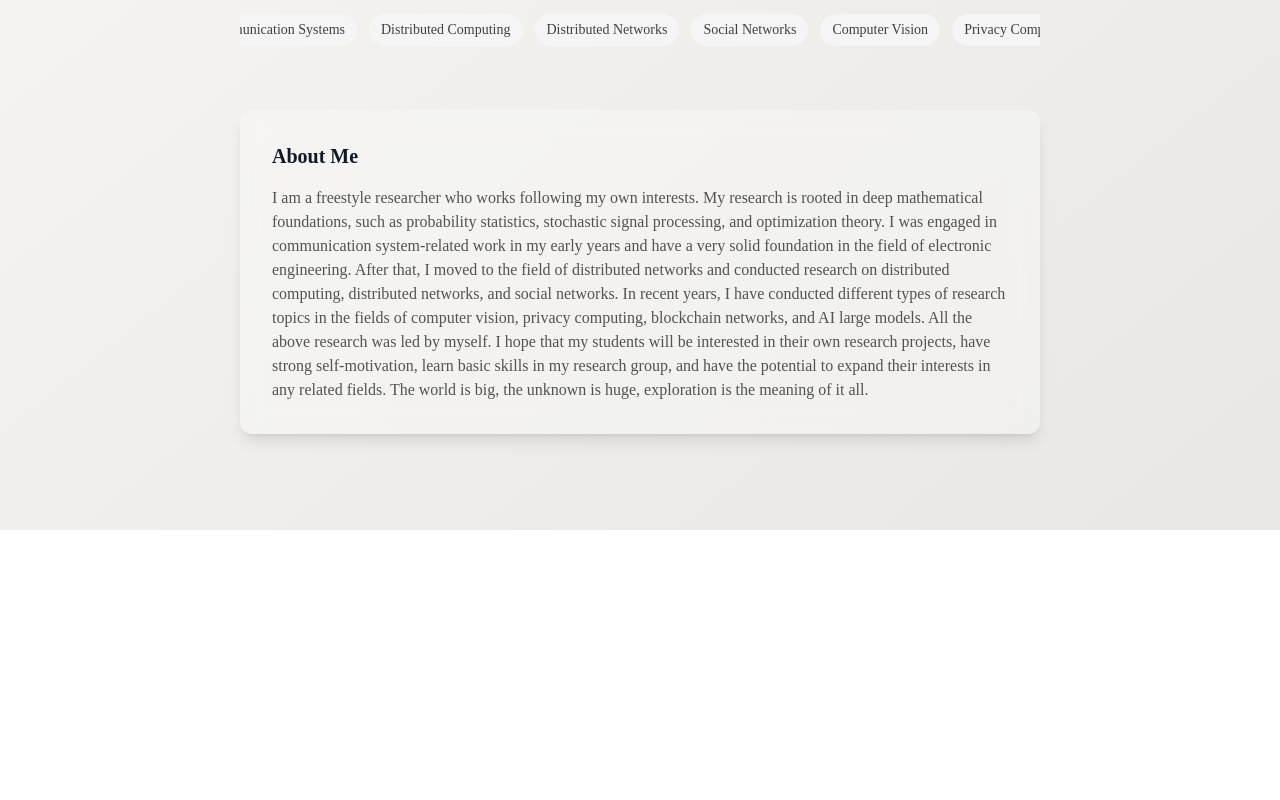
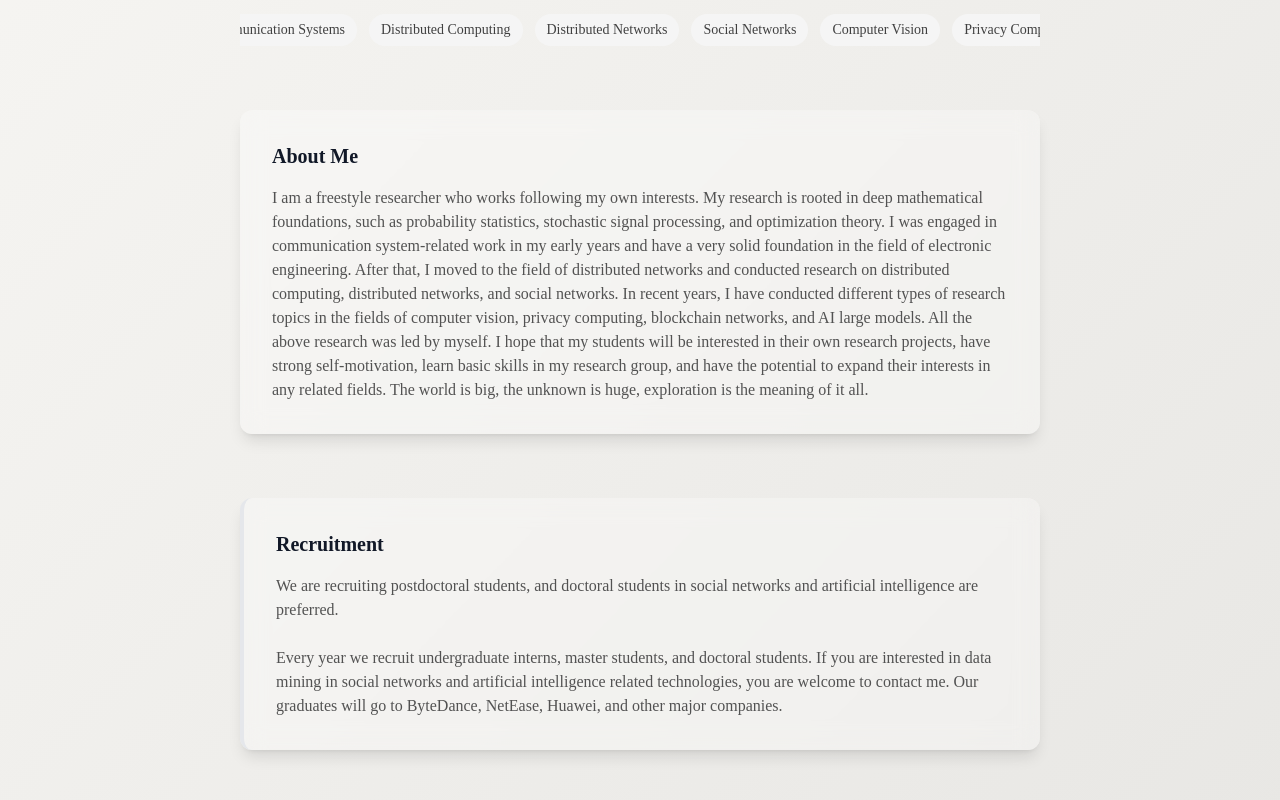
Before and after one commit to Frandy777/Eesissi-Blog, a Next.js app: page /en in a window 1280 px wide. Shown: the part 491-1291 px from the top of the page. Before the commit the page ends 1021 px from the top, so only its background shows below. Built offline with nearby package versions, Linux system fonts and the light colour scheme; a web font is replaced by a local one.

Commit message:
添加了recruitment信息

```diff
--- a/app/[lang]/page.tsx
+++ b/app/[lang]/page.tsx
@@ -93,6 +93,16 @@ export default async function Home({ params }: { params: Promise<{ lang: string
               </p>
             </div>
           </div>
+
+          {/* 招聘信息 */}
+          <div className="w-full">
+            <div className="backdrop-blur-md bg-white bg-opacity-30 dark:bg-neutral-800 dark:bg-opacity-30 rounded-xl shadow-lg p-6 md:p-8 border-l-4 border-primary">
+              <h2 className="text-lg md:text-xl font-bold mb-4">{translations.recruitment}</h2>
+              <p className="text-neutral-600 dark:text-neutral-400 leading-relaxed text-sm md:text-base whitespace-pre-line">
+                {translations.recruitmentText}
+              </p>
+            </div>
+          </div>
         </div>
       </main>
     );
--- a/content/translations/en.json
+++ b/content/translations/en.json
@@ -15,7 +15,9 @@
       "Privacy Computing",
       "Blockchain Networks",
       "AI Large Language Models"
-    ]
+    ],
+    "recruitment": "Recruitment",
+    "recruitmentText": "We are recruiting postdoctoral students, and doctoral students in social networks and artificial intelligence are preferred.\n\nEvery year we recruit undergraduate interns, master students, and doctoral students. If you are interested in data mining in social networks and artificial intelligence related technologies, you are welcome to contact me. Our graduates will go to ByteDance, NetEase, Huawei, and other major companies."
   },
   "Navigation": {
     "home": "Home",
--- a/content/translations/zh.json
+++ b/content/translations/zh.json
@@ -15,7 +15,9 @@
       "隐私计算",
       "区块链网络",
       "AI大模型"
-    ]
+    ],
+    "recruitment": "招聘信息",
+    "recruitmentText": "我们招收博士后，社交网络，人工智能方向的博士生优先。\n\n每年我们都招收本科实习生、硕士生、博士生若干名，如果你们对社交网络里的数据挖掘，人工智能相关技术感兴趣，欢迎你们与我联系。我们的毕业生将会去字节跳动、网易、华为，等等各大公司。"
   },
   "Navigation": {
     "home": "首页",
```
Also changed, not shown: 1 other file (tests, documents, lock files or other folders).
